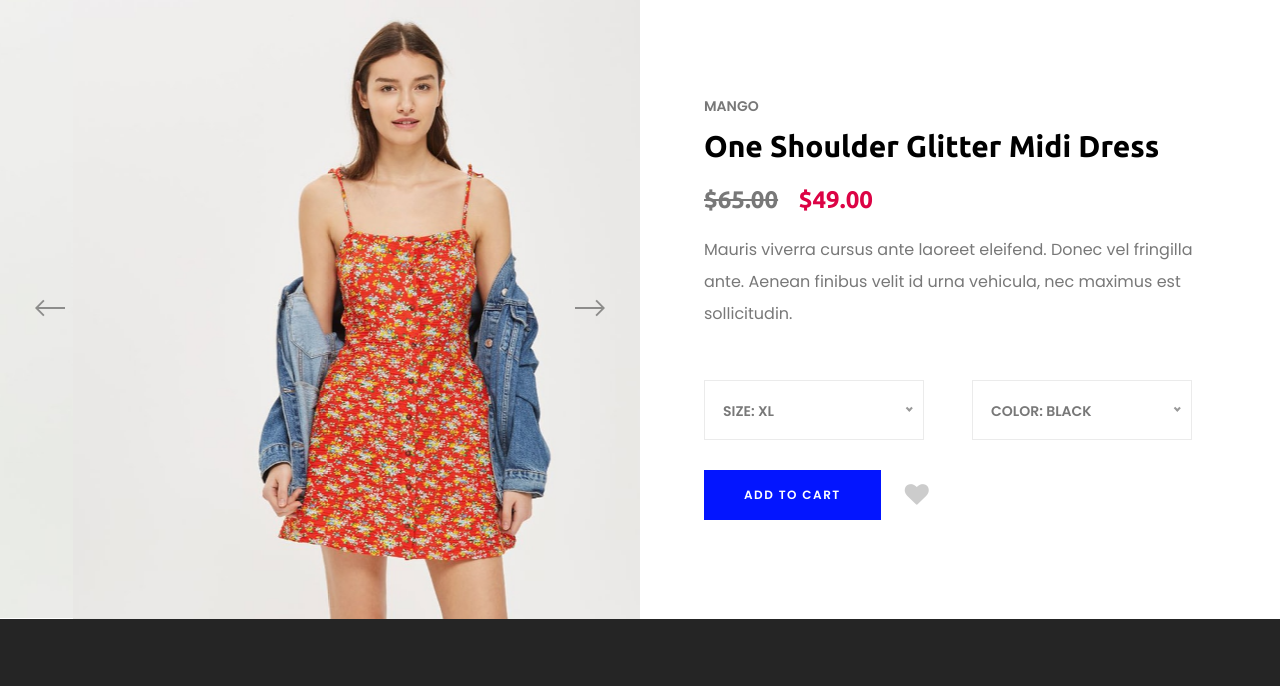
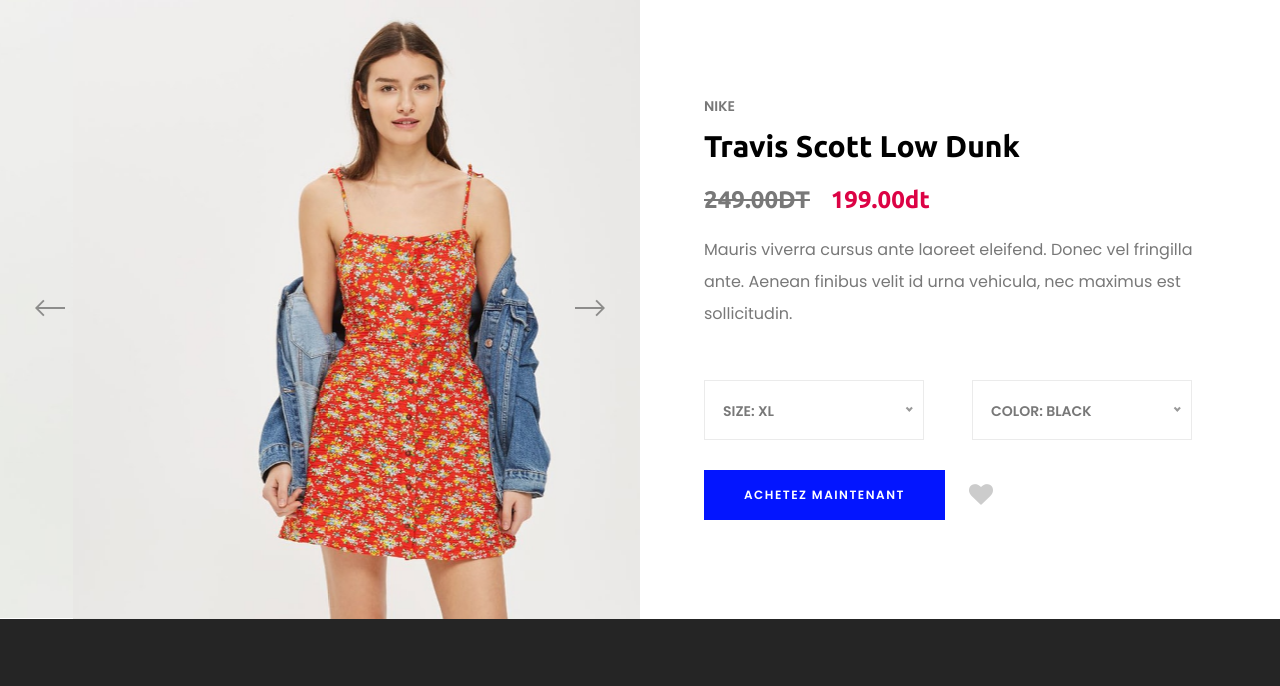
Before and after one commit to bouhenimed20/jsfqsdsd, a plain HTML site: page single-product-details.html in a window 1280 px wide. Shown: the part 88-774 px from the top of the page. Drawn offline with Linux system fonts and the light colour scheme.

Commit message:
Update single-product-details.html

```diff
--- a/single-product-details.html
+++ b/single-product-details.html
@@ -189,12 +189,12 @@
 
       <!-- Single Product Description -->
       <div class="single_product_desc clearfix">
-        <span>mango</span>
+        <span>Nike</span>
         <a href="cart.html">
-          <h2>One Shoulder Glitter Midi Dress</h2>
+          <h2>Travis Scott Low Dunk</h2>
         </a>
         <p class="product-price">
-          <span class="old-price">$65.00</span> $49.00
+          <span class="old-price">249.00dt</span> 199.00dt
         </p>
         <p class="product-desc">
           Mauris viverra cursus ante laoreet eleifend. Donec vel fringilla ante.
@@ -223,11 +223,11 @@
             <!-- Cart -->
             <button
               type="submit"
-              name="addtocart"
+              name="buynow-cart"
               value="5"
               class="btn essence-btn"
             >
-              Add to cart
+              Achetez Maintenant
             </button>
             <!-- Favourite -->
             <div class="product-favourite ml-4">
```
